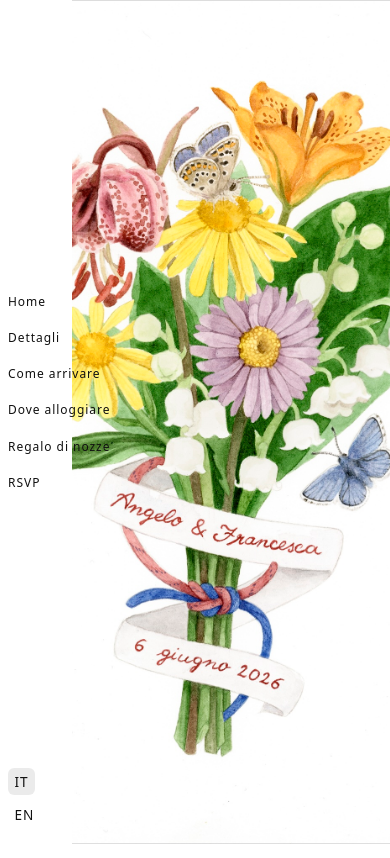
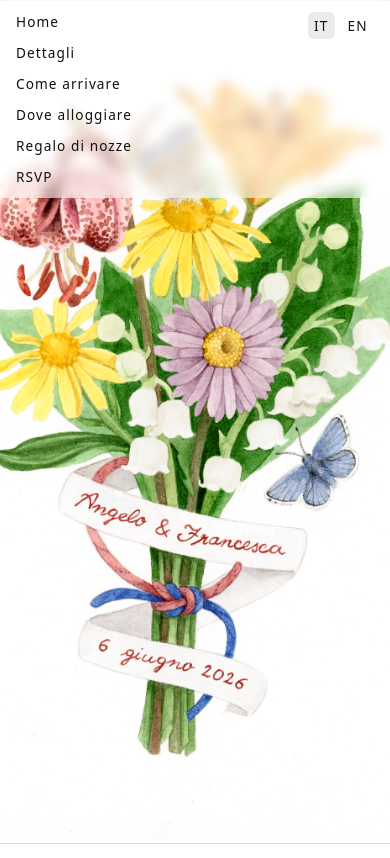
Before and after one commit to franciangelo/matrimonio, a plain HTML site: page index.html in a window 390 px wide. Shown: the top 858 px of the page. Drawn offline with Linux system fonts and the light colour scheme.

Commit message:
added image

```diff
--- a/index.html
+++ b/index.html
@@ -14,11 +14,10 @@
       color: #111;
     }
 
-    /* ===================== NAV (DESKTOP DEFAULT) ===================== */
+    /* NAV (desktop default: unchanged) */
     nav {
       position: fixed;
       top: 0;
-      left: 0;
       width: 100%;
       z-index: 100;
 
@@ -29,11 +28,21 @@
       padding: 1rem 2rem;
       background: rgba(255, 255, 255, 0.6);
       backdrop-filter: blur(6px);
+
+      /* for hide/show */
+      transition: opacity 200ms ease, transform 200ms ease;
+    }
+
+    /* Hidden state (used via JS) */
+    nav.is-hidden {
+      opacity: 0;
+      transform: translateY(-8px);
+      pointer-events: none;
     }
 
     .nav-left {
       display: flex;
-      justify-content: center;
+      justify-content: center; /* keep centered on desktop */
       gap: 2rem;
       flex: 1;
       flex-wrap: wrap;
@@ -73,44 +82,25 @@
       background: rgba(0,0,0,0.08);
     }
 
-    /* ===================== MOBILE: LEFT SIDEBAR ===================== */
+    /* PHONE ONLY: menu becomes vertical, top-left; same bar/background */
     @media (max-width: 767px) {
       nav {
-        flex-direction: column;
         align-items: flex-start;
-        justify-content: space-between;
-
-        width: 72px;
-        height: 100vh;
-        padding: 1rem 0.5rem;
+        padding: 0.75rem 1rem;
       }
 
       .nav-left {
+        justify-content: flex-start;
         flex-direction: column;
-        align-items: flex-start;
-        gap: 1.2rem;
-        width: 100%;
+        gap: 0.75rem;
+        flex-wrap: nowrap;
       }
 
-      nav a {
-        font-size: 0.75rem;
-      }
-
-      .lang-switch {
-        flex-direction: column;
-        gap: 0.4rem;
-        min-width: auto;
-        width: 100%;
-        align-items: flex-start;
-      }
-
-      /* Push content to the right so it doesn't hide under the menu */
-      body {
-        padding-left: 72px;
-      }
+      nav a { font-size: 0.85rem; }
+      .lang-switch { min-width: auto; gap: 0.4rem; }
     }
 
-    /* ===================== SECTIONS ===================== */
+    /* SECTIONS */
     section {
       min-height: 100vh;
       width: 100%;
@@ -125,7 +115,7 @@
       padding: 4rem 2rem;
     }
 
-    /* ===================== HERO ===================== */
+    /* HERO crop control */
     :root {
       --hero-focus-y-mobile: 50%;
       --hero-focus-y-desktop: 80%;
@@ -137,12 +127,10 @@
     }
 
     @media (min-width: 768px) {
-      #hero {
-        background-position: 50% var(--hero-focus-y-desktop);
-      }
+      #hero { background-position: 50% var(--hero-focus-y-desktop); }
     }
 
-    /* ===================== CONTENT ===================== */
+    /* CONTENT blocks */
     .content {
       max-width: 700px;
       padding: 2.5rem;
@@ -162,7 +150,7 @@
 
 <body>
   <!-- NAV -->
-  <nav>
+  <nav id="site-nav">
     <div class="nav-left">
       <a href="#hero"           data-i18n="nav.home">Home</a>
       <a href="#details"        data-i18n="nav.details">Dettagli</a>
@@ -172,7 +160,7 @@
       <a href="#rsvp"           data-i18n="nav.rsvp">RSVP</a>
     </div>
 
-    <div class="lang-switch">
+    <div class="lang-switch" aria-label="Language switch">
       <button class="lang-btn" type="button" data-lang="it" aria-pressed="true">IT</button>
       <button class="lang-btn" type="button" data-lang="en" aria-pressed="false">EN</button>
     </div>
@@ -181,6 +169,7 @@
   <!-- HERO -->
   <section id="hero"></section>
 
+  <!-- Sections -->
   <section id="details">
     <div class="content">
       <h2 data-i18n="details.title">Dettagli</h2>
@@ -218,6 +207,7 @@
 
   <script>
     (function () {
+      /* ---------- i18n ---------- */
       const translations = {
         it: {
           "nav.home": "Home",
@@ -253,21 +243,55 @@
         }
       };
 
-      const buttons = document.querySelectorAll(".lang-btn");
-      const nodes = document.querySelectorAll("[data-i18n]");
+      const langButtons = document.querySelectorAll(".lang-btn");
+      const i18nNodes = document.querySelectorAll("[data-i18n]");
 
       function setLanguage(lang) {
         document.documentElement.lang = lang;
-        nodes.forEach(n => {
-          const key = n.dataset.i18n;
-          if (translations[lang][key]) n.textContent = translations[lang][key];
+
+        i18nNodes.forEach(node => {
+          const key = node.getAttribute("data-i18n");
+          const value = translations[lang] && translations[lang][key];
+          if (typeof value === "string") node.textContent = value;
         });
-        buttons.forEach(b => b.setAttribute("aria-pressed", b.dataset.lang === lang));
-        localStorage.setItem("wedding_lang", lang);
+
+        langButtons.forEach(btn => {
+          btn.setAttribute("aria-pressed", String(btn.getAttribute("data-lang") === lang));
+        });
+
+        try { localStorage.setItem("wedding_lang", lang); } catch (_) {}
       }
 
-      buttons.forEach(b => b.onclick = () => setLanguage(b.dataset.lang));
-      setLanguage(localStorage.getItem("wedding_lang") || "it");
+      langButtons.forEach(btn => {
+        btn.addEventListener("click", () => setLanguage(btn.getAttribute("data-lang")));
+      });
+
+      let initial = "it";
+      try {
+        const saved = localStorage.getItem("wedding_lang");
+        if (saved === "it" || saved === "en") initial = saved;
+      } catch (_) {}
+      setLanguage(initial);
+
+      /* ---------- show nav only on hero ---------- */
+      const nav = document.getElementById("site-nav");
+      const hero = document.getElementById("hero");
+
+      // Start visible on load (we're at/near hero).
+      nav.classList.remove("is-hidden");
+
+      const observer = new IntersectionObserver(
+        ([entry]) => {
+          // If hero is visible -> show nav; otherwise hide.
+          nav.classList.toggle("is-hidden", !entry.isIntersecting);
+        },
+        {
+          // Consider hero "visible" as long as a small slice is on screen
+          threshold: 0.02
+        }
+      );
+
+      observer.observe(hero);
     })();
   </script>
 </body>
```
